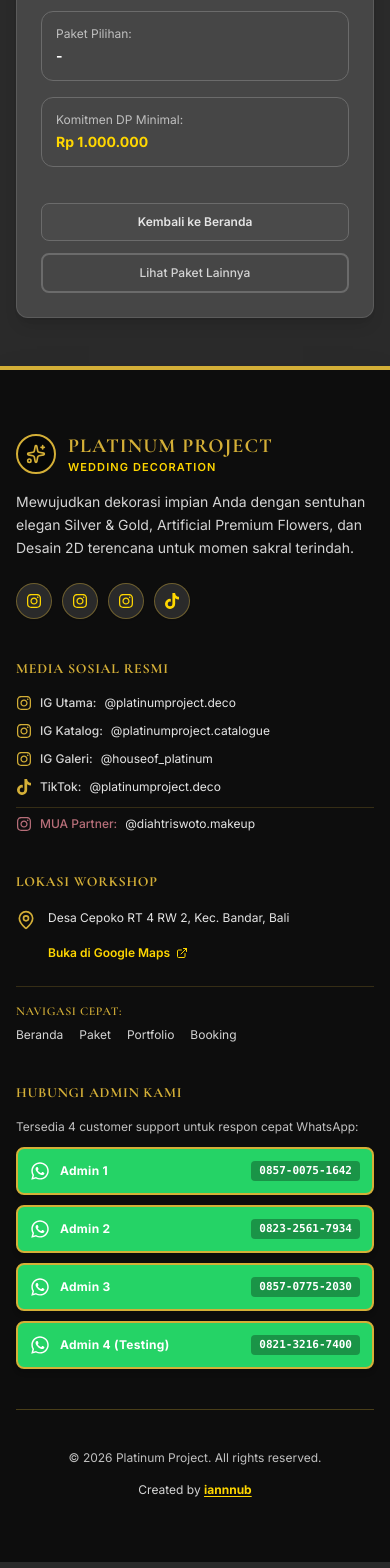
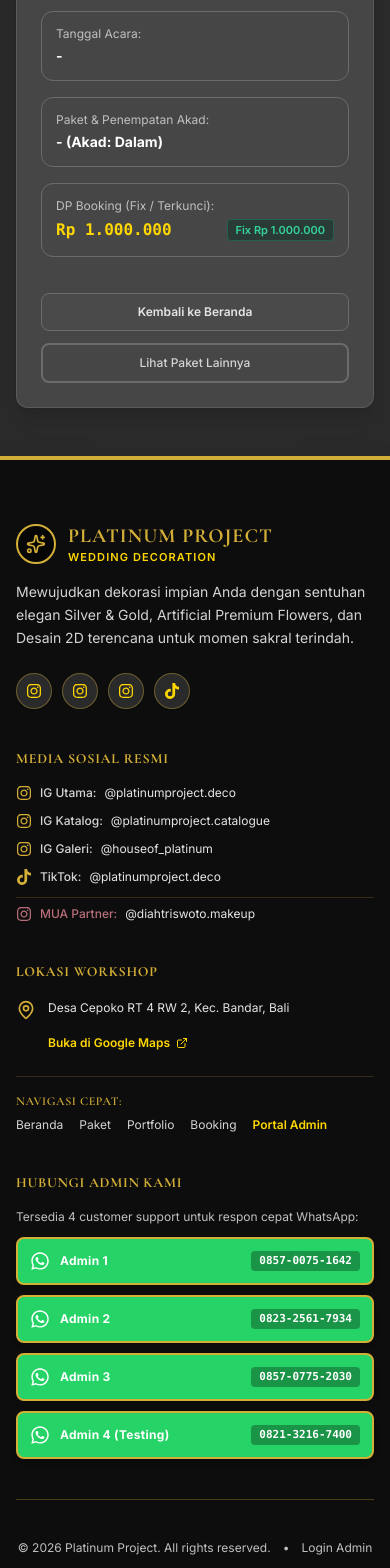
Before and after one commit to iannnub/platinumproject-frontend, a Next.js app: page /booking/success in a window 390 px wide. Shown: the part 1680-3248 px from the top of the page. Built offline with nearby package versions, Linux system fonts and the light colour scheme; no server answers; a web font is replaced by a local one.

Commit message:
feat(ui): update whatsapp message template, lock dp to 1jt, add admin portal navigation links

```diff
--- a/src/app/booking/page.tsx
+++ b/src/app/booking/page.tsx
@@ -115,6 +115,7 @@ function BookingFormContent() {
       const response = await api.createBooking({
         ...data,
         phone: cleanPhone,
+        dp_amount: 1000000,
         notes: data.notes || '',
       });
 
@@ -495,9 +496,12 @@ function BookingFormContent() {
                 </div>
 
                 <div className="pt-2 flex justify-between items-baseline">
-                  <span className="font-semibold text-silver-300">DP Minimal:</span>
+                  <div>
+                    <span className="font-semibold text-silver-300 block">DP Booking:</span>
+                    <span className="text-[10px] text-emerald-400 font-medium">Fix / Terkunci</span>
+                  </div>
                   <span className="font-mono text-base font-bold text-gold-light">
-                    Rp {Number(selectedDpAmount || 0).toLocaleString('id-ID')}
+                    Rp 1.000.000
                   </span>
                 </div>
               </div>
--- a/src/app/booking/success/page.tsx
+++ b/src/app/booking/success/page.tsx
@@ -44,14 +44,19 @@ function BookingSuccessContent() {
   const bookingCode =
     bookingData?.data.booking_code || bookingCodeFromUrl || '#PB2026';
   const brideNames = bookingData?.data.bride_names || 'Mempelai Terhormat';
+  const initials = bookingData?.data.initials || '';
+  const phone = bookingData?.data.phone || '';
   const eventDate =
     bookingData?.data.event_date_formatted ||
     bookingData?.data.event_date ||
     '-';
+  const eventType = bookingData?.data.event_type || 'Wedding';
+  const decorationType = bookingData?.data.decoration_type || 'Dalam';
   const packageName = bookingData?.data.package_type || '-';
-  const dpAmount = bookingData?.data.dp_amount || 1000000;
+  const dpAmount = 1000000;
   const address = bookingData?.data.address || '';
   const mapsUrl = bookingData?.data.maps_url || '';
+  const notes = bookingData?.data.notes || '';
 
   const copyBookingCode = () => {
     navigator.clipboard.writeText(bookingCode);
@@ -73,11 +78,16 @@ function BookingSuccessContent() {
       generateWhatsAppLink(admin.phone, {
         code: bookingCode,
         bride_names: brideNames,
+        initials,
+        phone_number: phone,
         event_date: eventDate,
+        event_type: eventType,
+        decoration_type: decorationType,
         package_name: packageName,
         dp_amount: dpAmount,
         address,
         maps_url: mapsUrl,
+        notes,
       });
 
     return {
@@ -194,6 +204,13 @@ function BookingSuccessContent() {
           </div>
 
           <div className="p-3.5 bg-silver-850 rounded-xl border border-silver-700 space-y-1">
+            <span className="text-silver-400 block">Inisial & No. WhatsApp:</span>
+            <span className="font-bold text-white text-sm block">
+              {initials ? `${initials} • ` : ''}{phone || '-'}
+            </span>
+          </div>
+
+          <div className="p-3.5 bg-silver-850 rounded-xl border border-silver-700 space-y-1">
             <span className="text-silver-400 block">Tanggal Acara:</span>
             <span className="font-bold text-white text-sm block">
               {eventDate}
@@ -201,23 +218,28 @@ function BookingSuccessContent() {
           </div>
 
           <div className="p-3.5 bg-silver-850 rounded-xl border border-silver-700 space-y-1">
-            <span className="text-silver-400 block">Paket Pilihan:</span>
+            <span className="text-silver-400 block">Paket & Penempatan Akad:</span>
             <span className="font-bold text-white text-sm block">
-              {packageName}
+              {packageName} (Akad: {decorationType})
             </span>
           </div>
 
-          <div className="p-3.5 bg-silver-850 rounded-xl border border-silver-700 space-y-1">
-            <span className="text-silver-400 block">Komitmen DP Minimal:</span>
-            <span className="font-bold text-gold-light text-sm block">
-              Rp {dpAmount.toLocaleString('id-ID')}
-            </span>
+          <div className="p-3.5 bg-silver-850 rounded-xl border border-silver-700 space-y-1 sm:col-span-2">
+            <span className="text-silver-400 block">DP Booking (Fix / Terkunci):</span>
+            <div className="flex items-center justify-between">
+              <span className="font-bold text-gold-light text-base font-mono block">
+                Rp {dpAmount.toLocaleString('id-ID')}
+              </span>
+              <span className="text-[11px] font-semibold text-emerald-400 px-2 py-0.5 rounded bg-emerald-950/40 border border-emerald-500/30">
+                Fix Rp 1.000.000
+              </span>
+            </div>
           </div>
 
           {address && (
             <div className="p-3.5 bg-silver-850 rounded-xl border border-silver-700 space-y-1 sm:col-span-2">
-              <span className="text-silver-400 block">Alamat Acara:</span>
-              <span className="text-silver-200 leading-relaxed block">
+              <span className="text-silver-400 block">Alamat Lengkap Acara:</span>
+              <span className="text-silver-200 leading-relaxed block font-medium">
                 {address}
               </span>
               {mapsUrl && (
@@ -228,10 +250,17 @@ function BookingSuccessContent() {
                   className="text-[11px] text-gold-light hover:text-gold hover:underline inline-flex items-center gap-1 font-semibold pt-1"
                 >
                   <MapPin className="w-3.5 h-3.5" />
-                  <span>Buka Peta Lokasi</span>
+                  <span>Buka Peta Lokasi Google Maps</span>
                   <ExternalLink className="w-3 h-3" />
                 </a>
               )}
+            </div>
+          )}
+
+          {notes && (
+            <div className="p-3.5 bg-silver-850 rounded-xl border border-silver-700 space-y-1 sm:col-span-2">
+              <span className="text-silver-400 block">Catatan Tambahan:</span>
+              <span className="text-silver-300 italic block">{notes}</span>
             </div>
           )}
         </div>
--- a/src/components/layout/Footer.tsx
+++ b/src/components/layout/Footer.tsx
@@ -202,11 +202,12 @@ export default function Footer() {
                 <Link href="/paket" className="hover:text-gold-light transition-colors">Paket</Link>
                 <Link href="/portfolio" className="hover:text-gold-light transition-colors">Portfolio</Link>
                 <Link href="/booking" className="hover:text-gold-light transition-colors">Booking</Link>
+                <Link href="/admin/login" className="text-gold-light hover:text-gold transition-colors font-semibold">Portal Admin</Link>
               </div>
             </div>
           </div>
 
-          {/* 3 WhatsApp Admin Contacts with FontAwesome WhatsApp Icon */}
+          {/* 4 WhatsApp Admin Contacts with FontAwesome WhatsApp Icon */}
           <div>
             <h3 className="text-sm font-heading font-bold tracking-wider text-gold uppercase mb-4">
               HUBUNGI ADMIN KAMI
@@ -243,7 +244,13 @@ export default function Footer() {
 
         {/* Bottom Bar with iannnub Attribution */}
         <div className="flex flex-col sm:flex-row items-center justify-between gap-4 text-xs text-silver-400">
-          <p>© 2026 Platinum Project. All rights reserved.</p>
+          <div className="flex items-center gap-3">
+            <p>© 2026 Platinum Project. All rights reserved.</p>
+            <span>•</span>
+            <Link href="/admin/login" className="text-silver-400 hover:text-gold transition-colors">
+              Login Admin
+            </Link>
+          </div>
           <div className="flex items-center gap-2 text-silver-300">
             <span>
               Created by{' '}
--- a/src/components/layout/Header.tsx
+++ b/src/components/layout/Header.tsx
@@ -3,7 +3,7 @@
 import { useState } from 'react';
 import Link from 'next/link';
 import { usePathname } from 'next/navigation';
-import { Menu, X, Calendar, Phone, Sparkles } from 'lucide-react';
+import { Menu, X, Calendar, Phone, Sparkles, ShieldCheck } from 'lucide-react';
 
 const navLinks = [
   { href: '/', label: 'Beranda' },
@@ -64,6 +64,14 @@ export default function Header() {
           {/* Desktop CTA Buttons */}
           <div className="hidden md:flex items-center gap-3">
             <Link
+              href="/admin/login"
+              className="text-xs px-3 py-2 rounded-lg border border-gold/30 hover:border-gold text-silver-300 hover:text-gold-light hover:bg-gold/10 transition-all flex items-center gap-1.5"
+              title="Portal Login Pengelola / Admin"
+            >
+              <ShieldCheck className="w-3.5 h-3.5 text-gold" />
+              <span>Portal Admin</span>
+            </Link>
+            <Link
               href="/booking"
               className="btn-primary text-sm !px-5 !py-2.5 flex items-center gap-2"
             >
@@ -123,6 +131,14 @@ export default function Header() {
               <Calendar className="w-4 h-4" />
               <span>Booking Sekarang</span>
             </Link>
+            <Link
+              href="/admin/login"
+              onClick={() => setMobileMenuOpen(false)}
+              className="w-full btn-secondary !py-2.5 flex items-center justify-center gap-2 text-sm text-gold-light border-gold/30 hover:bg-gold/10"
+            >
+              <ShieldCheck className="w-4 h-4 text-gold" />
+              <span>Portal Admin / Pengelola</span>
+            </Link>
             <a
               href="https://wa.me/6285700751642"
               target="_blank"
--- a/src/lib/constants.ts
+++ b/src/lib/constants.ts
@@ -42,22 +42,48 @@ export const generateWhatsAppLink = (
   bookingData: {
     code: string;
     bride_names: string;
+    initials?: string;
+    phone_number?: string;
     event_date: string;
+    event_type?: string;
+    decoration_type?: string;
     package_name: string;
-    dp_amount: number;
+    dp_amount?: number;
     address?: string;
     maps_url?: string;
+    notes?: string;
   }
 ) => {
-  const message = `*🎉 FORMAT BOOKING PLATINUM PROJECT*
+  const notesText = bookingData.notes?.trim() ? bookingData.notes.trim() : '-';
+  const dpFormatted = (bookingData.dp_amount || 1000000).toLocaleString('id-ID');
 
-Kode Booking: ${bookingData.code}
-Nama Lengkap Mempelai: ${bookingData.bride_names}
-Tanggal Acara: ${bookingData.event_date}
-Jenis Paket: ${bookingData.package_name}
-DP Minimal: Rp ${bookingData.dp_amount.toLocaleString('id-ID')}
-${bookingData.address ? `Alamat: ${bookingData.address}\n` : ''}${bookingData.maps_url ? `📍 Lokasi Google Maps:\n${bookingData.maps_url}\n` : ''}
-Mohon info lebih lanjut untuk pembayaran dan konfirmasi booking. Terima kasih!`;
+  const message = `✨ *FORMAT BOOKING PLATINUM PROJECT* ✨
+───────────────────────────
+📋 *INFORMASI MEMPELAI*
+• *Kode Booking :* ${bookingData.code}
+• *Nama Mempelai :* ${bookingData.bride_names}
+• *Inisial Nama :* ${bookingData.initials || '-'}
+• *No. WhatsApp :* ${bookingData.phone_number || '-'}
+
+🗓️ *DETAIL ACARA & PAKET*
+• *Tanggal Acara :* ${bookingData.event_date}
+• *Jenis Acara :* ${bookingData.event_type || 'Wedding'}
+• *Dekor Akad :* ${bookingData.decoration_type || 'Dalam'}
+• *Pilihan Paket :* ${bookingData.package_name}
+• *DP Terkunci :* Rp ${dpFormatted} (Fix)
+
+📍 *LOKASI & ALAMAT ACARA*
+• *Alamat Lengkap :* ${bookingData.address || '-'}
+• *Google Maps :* ${bookingData.maps_url || '-'}
+
+📝 *CATATAN TAMBAHAN*
+${notesText}
+
+───────────────────────────
+⚠️ *KETENTUAN PELUNASAN:*
+Pelunasan maksimal H-1 sebelum Hari H (dekorasi tidak dipasang jika belum melakukan pelunasan).
+───────────────────────────
+Halo Admin Platinum Project, saya ingin konfirmasi pemesanan dekorasi di atas. Mohon info nomor rekening untuk transfer DP Rp 1.000.000. Terima kasih!`;
 
   return `https://wa.me/${phone}?text=${encodeURIComponent(message)}`;
 };
```
